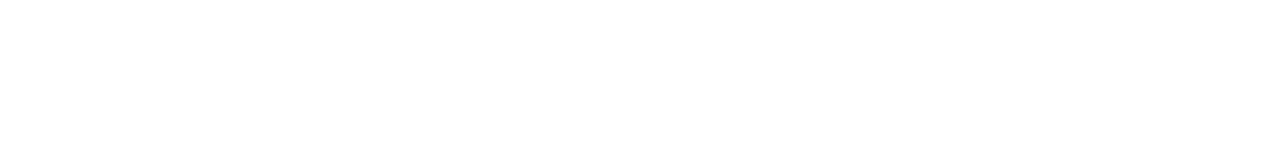
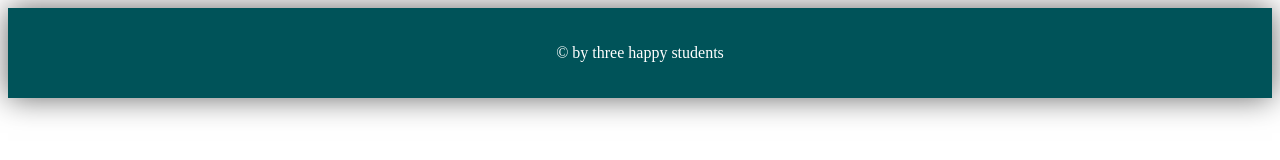
Before and after one commit to Yauheni-blr/vww-sc, a plain HTML site: page index.html in a window 1280 px wide. Drawn offline with Linux system fonts and the light colour scheme.

Commit message:
footer added

```diff
--- /dev/null
+++ b/css/footer.css
@@ -0,0 +1,11 @@
+.main__footer {
+  display: flex;
+  align-items: center;
+  justify-content: center;
+  background-color: #005359;
+  height: 90px;
+  box-shadow: 0 0 29px 0 rgba(0,0,0,0.6);
+  color: #ffffff;
+
+
+}
--- a/index.html
+++ b/index.html
@@ -6,11 +6,14 @@
   <meta http-equiv="X-UA-Compatible" content="ie=edge">
   <title>Vistula Student SuperStatistics</title>
   <link rel="stylesheet" href="css/main.css">
+  <link rel="stylesheet" href="css/footer.css">
 </head>
 <body>
   <div class="main">
 
-
+    <div class="main__footer">
+      <span>&copy; by three happy students</span>
+    </div>
   </div>
 
   <script src="js/main.js"></script>
```
